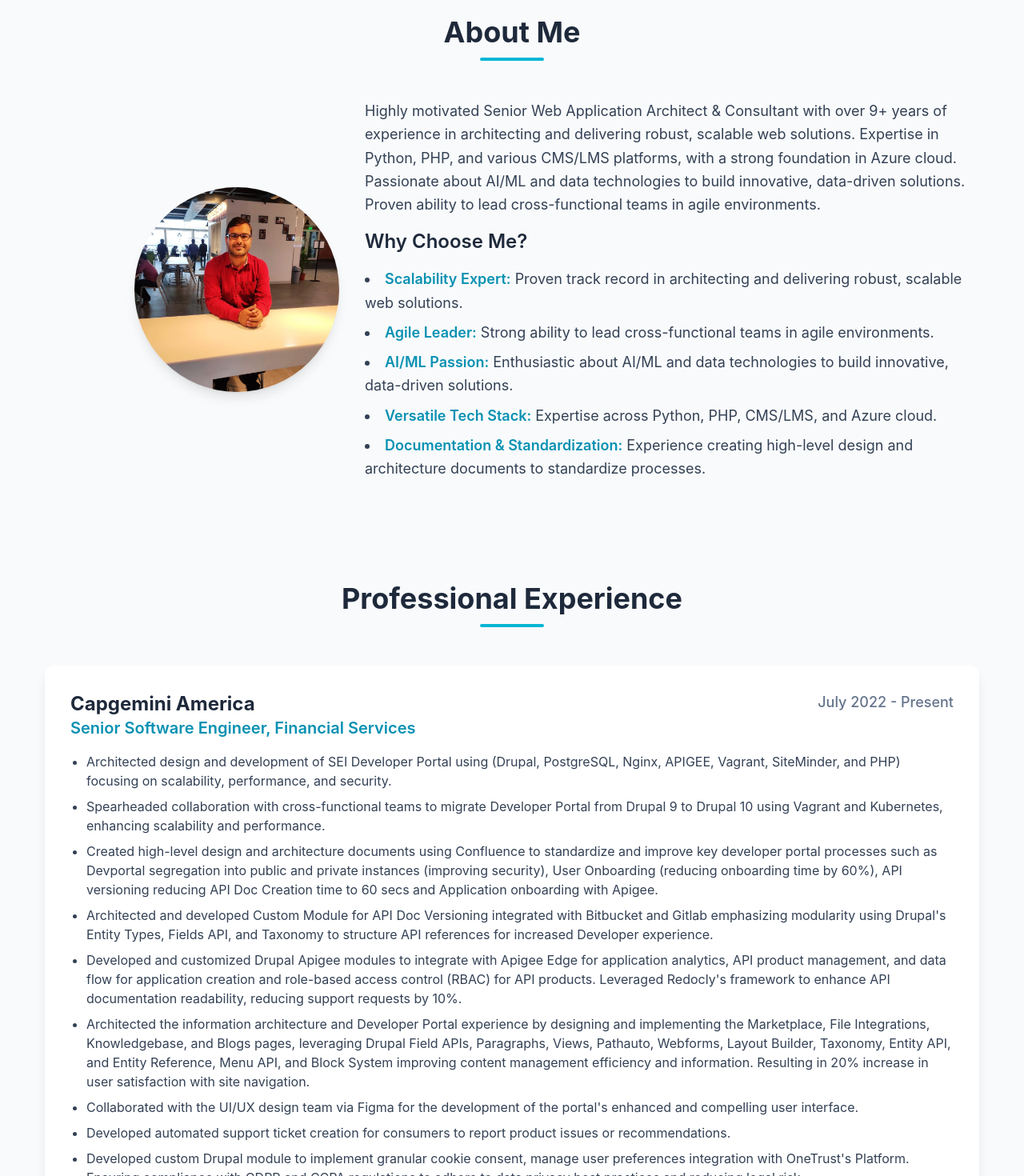
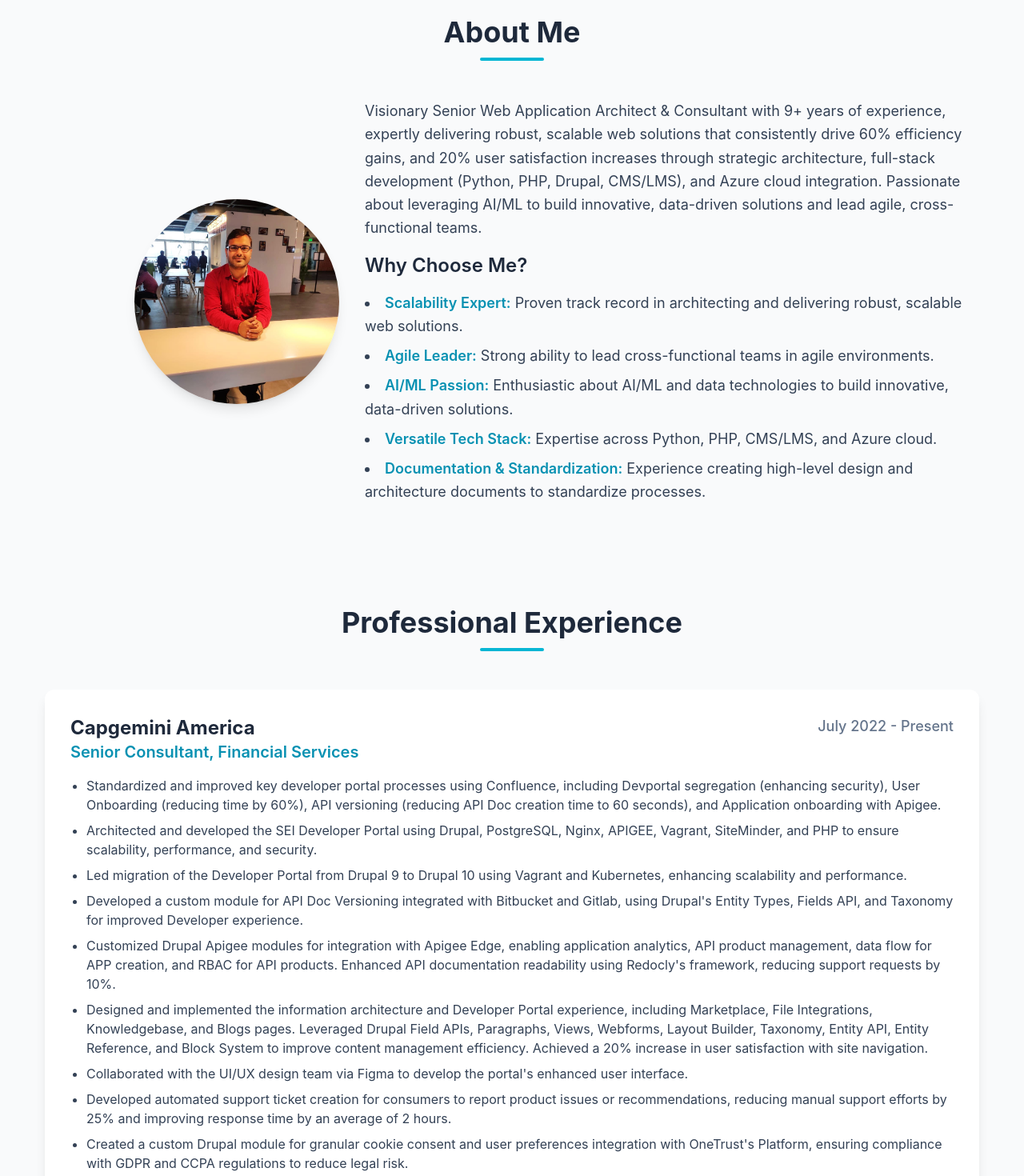
Before and after one commit to samhaldia/sameer-k-choudhary-portfolio-swa, a React (Create React App) app: page / in a window 1280 px wide. Shown: the part 940-2410 px from the top of the page at 80% size. Built offline with nearby package versions, Linux system fonts and the light colour scheme.

Commit message:
Broken Link and Resume Update

```diff
--- a/src/App.js
+++ b/src/App.js
@@ -1,5 +1,5 @@
 import React, { useState, useEffect, useRef } from 'react';
-
+import resumePDF from './documents/Sameer-Kumar-Choudhary-Resume.pdf'; // Adjust the path as needed
 // Google Analytics Measurement ID - REPLACE THIS WITH YOUR ACTUAL GA MEASUREMENT ID
 const GA_MEASUREMENT_ID = 'G-MZ53S12BKZ'; // Example: 'G-XXXXXXXXXX'
 
@@ -7,37 +7,37 @@
 const resumeData = {
   name: "Sameer Kumar Choudhary",
   title: "Senior Web Application Architect & Consultant",
-  summary: "Highly motivated Senior Web Application Architect & Consultant with over 9+ years of experience in architecting and delivering robust, scalable web solutions. Expertise in Python, PHP, and various CMS/LMS platforms, with a strong foundation in Azure cloud. Passionate about AI/ML and data technologies to build innovative, data-driven solutions. Proven ability to lead cross-functional teams in agile environments.",
+  summary: "Visionary Senior Web Application Architect & Consultant with 9+ years of experience, expertly delivering robust, scalable web solutions that consistently drive 60% efficiency gains, and 20% user satisfaction increases through strategic architecture, full-stack development (Python, PHP, Drupal, CMS/LMS), and Azure cloud integration. Passionate about leveraging AI/ML to build innovative, data-driven solutions and lead agile, cross-functional teams.",
   contact: {
 	name: "Sameer Kumar Choudhary",
     address: "Harvest Lane Phoenixville PA-19460",
     mobile: "+1 (484) 782-8476",
     email: "sameerkchoudhary14@gmail.com",
-    linkedin: "https://www.linkedin.com/in/sameerkchoudhary14", // Placeholder - please replace with actual LinkedIn URL
-    github: "https://github.com/sameerkchoudhary", // Placeholder - please replace with actual GitHub URL
-    drupal: "https://www.drupal.org/u/sameerkchoudhary", // Placeholder - please replace with actual Drupal URL
+    linkedin: "https://www.linkedin.com/in/sameer-k-choudhary", // Placeholder - please replace with actual LinkedIn URL
+    github: "https://github.com/samhaldia", // Placeholder - please replace with actual GitHub URL
+    drupal: "https://www.drupal.org/u/samhaldia", // Placeholder - please replace with actual Drupal URL
   },
   experience: [
     {
       company: "Capgemini America",
-      role: "Senior Software Engineer, Financial Services",
+      role: "Senior Consultant, Financial Services",
       dates: "July 2022 - Present",
       description: [
-        "Architected design and development of SEI Developer Portal using (Drupal, PostgreSQL, Nginx, APIGEE, Vagrant, SiteMinder, and PHP) focusing on scalability, performance, and security.",
-        "Spearheaded collaboration with cross-functional teams to migrate Developer Portal from Drupal 9 to Drupal 10 using Vagrant and Kubernetes, enhancing scalability and performance.",
-        "Created high-level design and architecture documents using Confluence to standardize and improve key developer portal processes such as Devportal segregation into public and private instances (improving security), User Onboarding (reducing onboarding time by 60%), API versioning reducing API Doc Creation time to 60 secs and Application onboarding with Apigee.",
-        "Architected and developed Custom Module for API Doc Versioning integrated with Bitbucket and Gitlab emphasizing modularity using Drupal's Entity Types, Fields API, and Taxonomy to structure API references for increased Developer experience.",
-        "Developed and customized Drupal Apigee modules to integrate with Apigee Edge for application analytics, API product management, and data flow for application creation and role-based access control (RBAC) for API products. Leveraged Redocly's framework to enhance API documentation readability, reducing support requests by 10%.",
-        "Architected the information architecture and Developer Portal experience by designing and implementing the Marketplace, File Integrations, Knowledgebase, and Blogs pages, leveraging Drupal Field APIs, Paragraphs, Views, Pathauto, Webforms, Layout Builder, Taxonomy, Entity API, and Entity Reference, Menu API, and Block System improving content management efficiency and information. Resulting in 20% increase in user satisfaction with site navigation.",
-        "Collaborated with the UI/UX design team via Figma for the development of the portal's enhanced and compelling user interface.",
-        "Developed automated support ticket creation for consumers to report product issues or recommendations.",
-        "Developed custom Drupal module to implement granular cookie consent, manage user preferences integration with OneTrust's Platform. Ensuring compliance with GDPR and CCPA regulations to adhere to data privacy best practices and reducing legal risk.",
-        "Engineered and customized website themes sing Drupal Paragraphs, ensuring responsive design, SEO optimization, and adherence to W3C/WCAG accessibility standards.",
-        "Responded to IBM Pen Test reports and contributed patching on priority.",
-        "Contributed to Developer Portal's security by adding Veracode and Burp Suite scans to the codebase and engaged in quarterly Veracode training to maintain awareness of evolving security practices.",
-        "Evaluated existing business processes and Presented findings and recommendations to executive-level stakeholders, effectively communicating key insights and action plans.",
-        "Onboarded and mentored novel resources, handled estimations, client interactions, requirement gathering, demos, project documentation, and deployments.",
-        "Developed internal web platforms using Python and Django for data visualization of User, Apps, Reports on API Docs, Broken link checker, and Alerts.",
+        "Standardized and improved key developer portal processes using Confluence, including Devportal segregation (enhancing security), User Onboarding (reducing time by 60%), API versioning (reducing API Doc creation time to 60 seconds), and Application onboarding with Apigee.",
+		"Architected and developed the SEI Developer Portal using Drupal, PostgreSQL, Nginx, APIGEE, Vagrant, SiteMinder, and PHP to ensure scalability, performance, and security.",
+		"Led migration of the Developer Portal from Drupal 9 to Drupal 10 using Vagrant and Kubernetes, enhancing scalability and performance.",
+		"Developed a custom module for API Doc Versioning integrated with Bitbucket and Gitlab, using Drupal's Entity Types, Fields API, and Taxonomy for improved Developer experience.",
+		"Customized Drupal Apigee modules for integration with Apigee Edge, enabling application analytics, API	product management, data flow for APP creation, and RBAC for API products. Enhanced API documentation readability using Redocly's framework, reducing support requests by 10%.",
+		"Designed and implemented the information architecture and Developer Portal experience, including Marketplace, File Integrations, Knowledgebase, and Blogs pages. Leveraged Drupal Field APIs, Paragraphs, Views, Webforms, Layout Builder, Taxonomy, Entity API, Entity Reference, and Block System to improve	content management efficiency. Achieved a 20% increase in user satisfaction with site navigation.",
+		"Collaborated with the UI/UX design team via Figma to develop the portal's enhanced user interface.",
+		"Developed automated support ticket creation for consumers to report product issues or recommendations, reducing manual support efforts by 25% and improving response time by an average of 2 hours.",
+		"Created a custom Drupal module for granular cookie consent and user preferences integration with OneTrust's Platform, ensuring compliance with GDPR and CCPA regulations to reduce legal risk.",
+		"Engineered and customized website themes using Drupal Paragraphs, ensuring responsive design, SEO optimization, and adherence to W3C/WCAG accessibility standards.",
+		"Addressed critical IBM Pen Test reports by contributing priority patches, significantly mitigating security vulnerabilities and ensuring system integrity.",
+		"Enhanced Developer Portal security by adding Veracode and Burp Suite scans to the codebase and engaging in	quarterly Veracode training to maintain awareness of evolving security practices.",
+		"Evaluated existing business processes and presented findings and recommendations to executive-level stakeholders, effectively communicating key insights and action plans.",
+		"Onboarded and mentored new resources, handled estimations, client interactions, requirement gathering,	demos, project documentation, and deployments.",
+		"Developed internal web platforms using Python and Django for data visualization of User, Apps, Reports on API	Docs, Broken link checker, and Alerts.",
       ],
     },
     {
@@ -45,10 +45,10 @@
       role: "Products & Services",
       dates: "2022 - Present (concurrent with Capgemini America)",
       description: [
-        "Designed and developed AI-driven services within an Agentic Framework, utilizing Azure AI Services and Cosmos DB, following microservices principles to enable independent scaling and deployment of AI functionalities.",
-        "Developing an automated AI agent for WCAG, ADA Compliance, SEO and other Web standards checker and report generator.",
-        "Led the ideation and development of various use cases including intelligent document automation for contract and subscription document processing.",
-        "Collaborated in a Team size of 6 people to develop internal AI agents (FOSS Approval Request Form, SEI GPT for knowledgebase) using Streamlit, LangGraph, LangChain Azure OpenAI for Agentic Framework.",
+        "Designed and developed AI-driven services within an Agentic Framework using Azure AI Services and CosmosDB, following microservices principles to enable independent scaling and deployment of AI functionalities.",
+		"Developed an automated AI agent for WCAG, ADA Compliance, SEO, and other web standards checking and report generation.",
+		"Led the ideation and development of various use cases collaborated on intelligent document automation for contract and subscription document processing.",
+		"Collaborated with a team of 3 to develop internal AI agents (FOSS Approval Request Form, SEI GPT for knowledgebase) using Streamlit, LangGraph, LangChain, and Azure OpenAI for the Agentic Framework.",
 		"Designed and conceptualized AI agent integration with the Apigee Developer Portal, projecting a 50% increase in user visits and interactions.",
       ],
     },
@@ -58,14 +58,14 @@
       dates: "April 2019 - July 2022",
       description: [
         "Collaborated on new architecture design and development plan of SEI Developer Portal for more secure and robust platform.",
-        "Migrated SEI Developer Portal from Drupal 7 to new symphony architecture of Drupal 9 successfully with immediate result in performance and access.",
+		"Migrated SEI Developer Portal from Drupal 7 to new symphony architecture of Drupal 9 successfully with	immediate result in performance and access.",
 		"Collaborated with the UI/UX design team via Figma for the development of the portal's user interface.",
 		"Supported infrastructure setup and configuration in various environments.",
 		"Implemented user onboarding flow integrating SiteMinder, Apigee, Jira, and Drupal.",
 		"Implemented Postman Collection embeddings to API Docs for better Developer experience.",
 		"Custom Drupal Module to Integrate Matomo Analytics to SEI Developer Portal for User & Event tracking and reporting.",
 		"Design, Development and Maintenance of Developer portal using Drupal 7, Apigee, PostgreSQL, Nginx.",
-        "Developed custom Drupal Module dynamic PDF generation from API Products pages supporting SEI brandings and standards using PHP Libraries leading to 50% increase in page visits.",
+		"Engineered a custom Drupal Module for dynamic PDF generation from API Product pages, adhering to SEI branding and standards via PHP Libraries, resulting in a 50% increase in page visits and enhanced content	engagement.",
 		"Responded to Pen Test reports and coordinated patching it on priority.",
       ],
     },
@@ -78,7 +78,7 @@
             "Rebuilt AirClass websites in Drupal 7 hosted on Acquia and local setup using Acquia Dev Desktop.",
             "Migrated AirClass from Drupal 7 to Drupal 8, upgrading custom Modules and custom theme to Drupal 8 standards.",
             "Revamped Internal e-Learning website of LiquidHub built using LAMP stack and Moodle as LMS.",
-            "Redesigned PACT WordPress websites to new design, with complex functionality of integrating Annual Award Webform, workflows and with considerations to WCAG standards and SEO.",
+            "Redesigned PACT WordPress websites to new design, integrating Annual Award Webform and workflows, resulting in improved user engagement and streamlined award submissions while adhering to WCAG standards and SEO best practices.",
             "Integrated Google Analytics to PACT WordPress portal for monitoring user traffic and event tracking.",
             "Integration of Salesforce CRM and Zoho CRM with Drupal portals.",
             "Redesigned Counsyl WordPress website to new design with integrations to APIs, Google Analytics and Job Board.",
@@ -102,9 +102,14 @@
         role: "Software Engineer, Digital Practice",
         dates: "January 2017 - March 2017",
         description: [
-            "Worked on customizing Flyingkart E-commerce website using CakePHP, MySQL, HTML, CSS3 and Bootstrap to build a Responsive Design.",
+            "Customized Flyingkart E-commerce website with a responsive design using CakePHP, MySQL, HTML, CSS3, and Bootstrap, boosting mobile traffic and conversion rates.",
 			"Explored and ideated to have Web as Mobile app. Developed a basic APK Android studio to be hosted at Playstore, leading to 50% increase in User visits.",
 			"Worked on Integrating Google Analytics to the website to capture User visits, journeys and clicks.",
+			"Redesigned the portal and UI to a User centric navigations and access, leading to more user traffic on the	portal.",
+			"Collaborated with cross-functional teams to successfully deliver comprehensive solutions for clients.",
+			"Implemented customer relationship management (CRM) systems, improving client engagement and retention rates.",
+			"Worked on capacity building in e-Learning technologies using Moodle and SCORM standards.",
+			"Collaborated on Request for Proposals for Technical design and Questionnaire to support RFP Team.9",
         ]
     },
     {
@@ -116,12 +121,14 @@
             "Developed 23 Multi-Lingual and Multi-Site Portals having 50K Users using Plone CMS and Python leveraging its MVC-like architecture to manage complex content and user interactions as Full Stack Developer.",
             "Developed and Introduced OTP based login and Integrated SSO using LDAP and increased the user onboarding and visits by 50%.",
             "Conceptualized and Integrated Related Languages Content Links Portlet feature in 23 Portals for similar contents in Web Page based on Page Metadata, leading to increase in visit of Users on each portal by 25%",
-            "Integration of Keyboard support for multiple Indian Languages using jQuery Libraries and Screen reader as part of WCAG compliance initiatives.",
+            "Integrated of Keyboard support for multiple Indian Languages using jQuery Libraries and Screen reader as part of WCAG compliance initiatives.",
             "Enhancement and Development of GUI of Vikaspedia Home pages with different Home page Doodles and Internal Pages (Donors, Mobile Applications, Volunteers, SNA's etc.), leading to increase user visits on the landing page.",
-            "Development of multi-site architecture for in a single Plone instance to optimize the resource usage",
+            "Developed of multi-site architecture for in a single Plone instance to optimize the resource usage",
             "Developed and maintained RESTful APIs, ensuring adherence to REST principles for seamless integration and data accessibility.",
             "Automated e-Delivery of monthly newsletters to more more than 62,000 users which improved traffic",
-            "Python Trainer for students of C-DAC's DITISS (PG Diploma in IT Infrastructure Systems and Security) for consecutive 2 batches.",
+			"Developed products and services (Recaller, EOI, Ask an Expert, e-CHARAK) to provide a wide range of offerings.",
+			"Integrated Google Analytics for traffic review and analysis.",
+            "Trained students in Python at C-DAC's DITISS (PG Diploma in IT Infrastructure Systems and Security) for two consecutive batches",
             "Provided technical expertise throughout all phases of the project, ensuring accurate execution of designs and specifications.",
             "Engaged in industry forums and workshops to stay abreast of new trends and technologies, applying insights to enhance project performance.",
             "Conducted research to identify and evaluate new technologies and concepts.",
@@ -218,28 +225,42 @@
       description: "To automate customer experience and enquiries using Drupal and AI",
       technologies: ["AI", "Drupal", "NLP"],
       link: "#", // Placeholder
-      githubLink: "https://github.com/sameerkchoudhary/drupal-chatbot" // Placeholder
+      githubLink: "https://github.com/samhaldia/drupal_chatbot" // Placeholder
     },
     {
       title: "Twitter Tweets",
       description: "To enhance social media engagement with configurable blocks",
       technologies: ["Twitter API", "Drupal", "Blocks"],
       link: "#", // Placeholder
-      githubLink: "https://github.com/sameerkchoudhary/twitter-tweets-module" // Placeholder
+      githubLink: "https://github.com/samhaldia/twitter_tweets_block" // Placeholder
     },
     {
       title: "SAUKHYAMASTHU",
       description: "A web Platform for Self-Reporting, Visualizations & Insights, COVID-19 Information to combat Pandemic",
       technologies: ["IBM Cloud", "DB2", "Python", "Flask", "IBM Watson"],
       link: "#", // Placeholder
-      githubLink: "https://github.com/sameerkchoudhary/SAUKHYAMASTHU" // Placeholder
+      githubLink: "https://github.com/samhaldia/SAUKHYAMASTHU" // Placeholder
     },
     {
       title: "PDF-Deidentification",
       description: "Web Based Tool to De-Identify or Redact PII information in PDF or Receipts before publishing",
       technologies: ["Python", "Django", "Python Libraries- pdfminer", "pdfrw", "OpenCV"],
       link: "#", // Placeholder
-      githubLink: "https://github.com/sameerkchoudhary/PDF-Deidentification" // Placeholder
+      githubLink: "https://github.com/samhaldia/pdf-deidentification" // Placeholder
+    },
+	{
+      title: "Face-Recognition",
+      description: "A Simple Face Recognition Application using Python, OpenCV and Scikit-Learn on Custom Built Data Set",
+      technologies: ["Python", "Django", "Scikit-Learn", "dlib", "svm", "OpenCV", "Bing-Search-API"],
+      link: "#", // Placeholder
+      githubLink: "https://github.com/samhaldia/face-recognition" // Placeholder
+    },
+	{
+      title: "Drowsiness-Detection",
+      description: "Drowsiness detection - web/mobile app for alerting Drivers",
+      technologies: ["Python", "Django", "dlib", "OpenCV", "Lve Steam App"],
+      link: "#", // Placeholder
+      githubLink: "https://github.com/samhaldia/Drowsiness-Detection" // Placeholder
     },
   ],
   education: [
@@ -357,7 +378,7 @@
             </a>
           ))}
           <a
-            href="https://drive.google.com/file/d/1zVi7EY5hHJIpi4uRckdgGUX0qnsNfWYy/view?usp=sharing" // Placeholder for resume download
+            href={resumePDF} // Placeholder for resume download
             target="_blank"
             rel="noopener noreferrer"
             className="bg-white text-cyan-700 px-5 py-2 rounded-full shadow-lg hover:bg-cyan-100 transition-all duration-300 transform hover:scale-105"
@@ -379,7 +400,7 @@
             </a>
           ))}
           <a
-            href="https://drive.google.com/file/d/1zVi7EY5hHJIpi4uRckdgGUX0qnsNfWYy/view?usp=sharing" // Placeholder for resume download
+            href={resumePDF} // Placeholder for resume download
             target="_blank"
             rel="noopener noreferrer"
             className="block text-center mt-4 bg-cyan-500 text-white px-5 py-2 rounded-full shadow-lg hover:bg-cyan-600 transition-all duration-300 transform hover:scale-105"
```
Also changed, not shown: 2 other files (tests, documents, lock files or other folders). Lines whose indentation alone changed are shown as unchanged.
